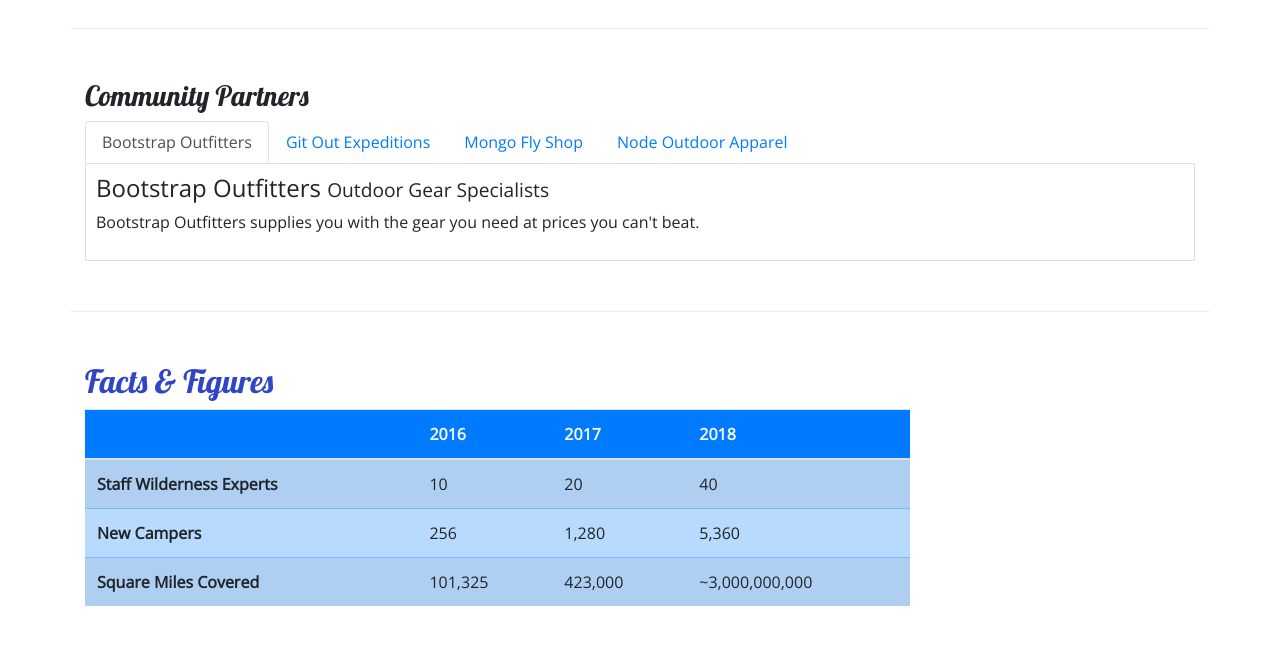
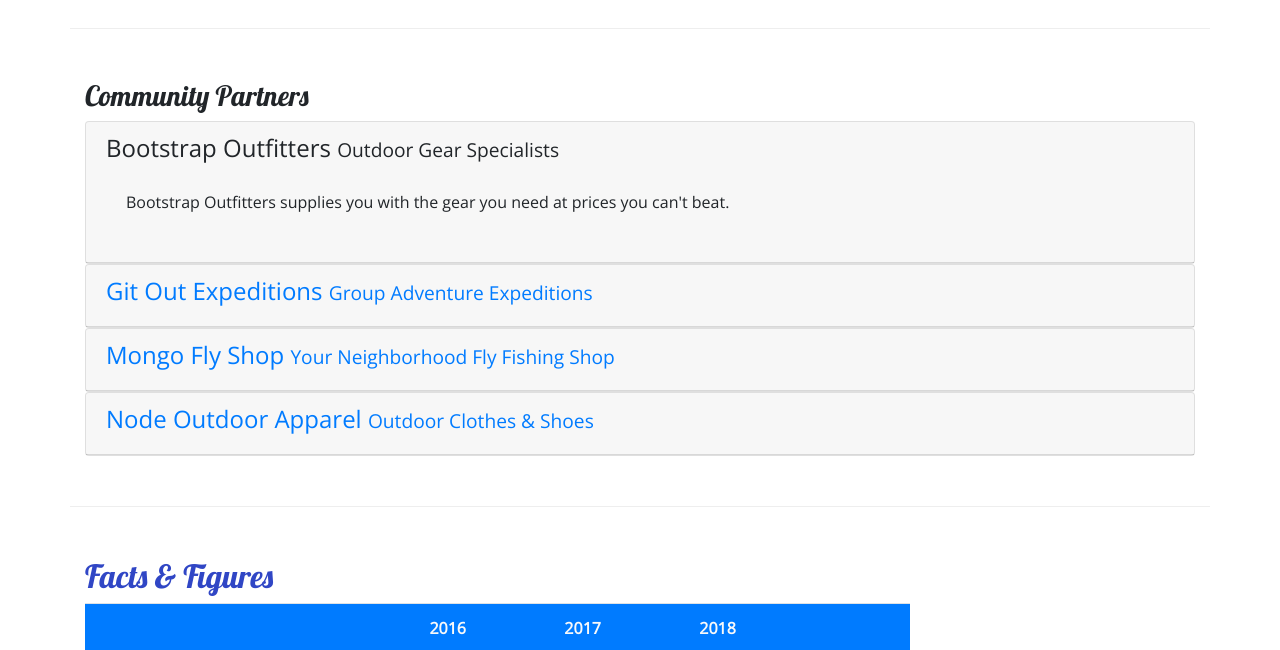
Before and after one commit to davidta555/nucampsite, a website: page aboutus.html in a window 1280 px wide. Shown: the part 800-1450 px from the top of the page. Drawn offline with nearby package versions, Linux system fonts and the light colour scheme.

Commit message:
Accordion

```diff
--- a/aboutus.html
+++ b/aboutus.html
@@ -150,76 +150,96 @@
       <div class="row row-content">
         <div class="col-12">
           <h3>Community Partners</h3>
-          <ul class="nav nav-tabs">
-            <li class="nav-items">
-              <a
-                class="nav-link active"
-                href="#bootstrap"
-                role="tab"
-                data-toggle="tab"
-                >Bootstrap Outfitters</a
+
+          <div id="accordion">
+            <div class="card">
+              <div role="tab" class="card-header">
+                <h4>
+                  <a data-toggle="collapse" data-target="#bootstrap">
+                    Bootstrap Outfitters <small>Outdoor Gear Specialists</small>
+                  </a>
+                </h4>
+                <div
+                  class="collapse show"
+                  id="bootstrap"
+                  data-parent="#accordion"
                 >
-            </li>
-            <li class="nav-items">
-              <a class="nav-link" href="#git" role="tab" data-toggle="tab"
-                >Git Out Expeditions</a
-              >
-            </li>
-            <li class="nav-items">
-              <a class="nav-link" href="#mongo" role="tab" data-toggle="tab"
-                >Mongo Fly Shop</a
-              >
-            </li>
-            <li class="nav-items">
-              <a class="nav-link" href="#node" role="tab" data-toggle="tab"
-                >Node Outdoor Apparel</a
-              >
-            </li>
-          </ul>
-
-          <div class="tab-content">
-            <div
-              role="tabpanel"
-              class="tab-pane fade show active"
-              id="bootstrap"
-            >
-              <h4>
-                Bootstrap Outfitters <small>Outdoor Gear Specialists</small>
-              </h4>
+                  <div class="card-body">
                     <p class="d-none d-sm-block">
-                Bootstrap Outfitters supplies you with the gear you need at
-                prices you can't beat.
+                      Bootstrap Outfitters supplies you with the gear you need
+                      at prices you can't beat.
                     </p>
                   </div>
+                </div>
+              </div>
+            </div>
 
-            <div role="tabpanel" class="tab-pane fade" id="git">
+            <div class="card">
+              <div role="tab" class="card-header">
                 <h4>
-                Git Out Expeditions <small>Group Adventure Expeditions</small>
+                  <a
+                    class="collapsed"
+                    data-toggle="collapse"
+                    data-target="#git"
+                  >
+                    Git Out Expeditions
+                    <small>Group Adventure Expeditions</small>
+                  </a>
                 </h4>
+                <div class="collapse" id="git" data-parent="#accordion">
+                  <div class="card-body">
                     <p class="d-none d-sm-block">
-                Join Git Out Expeditions to explore new horizons with a group of
-                other adventurers!
+                      Join Git Out Expeditions to explore new horizons with a
+                      group of other adventurers!
                     </p>
                   </div>
+                </div>
+              </div>
+            </div>
 
-            <div role="tabpanel" class="tab-pane fade" id="mongo">
+            <div class="card">
+              <div role="tab" class="card-header">
                 <h4>
-                Mongo Fly Shop <small>Your Neighborhood Fly Fishing Shop</small>
+                  <a
+                    class="collapsed"
+                    data-toggle="collapse"
+                    data-target="#mongo"
+                  >
+                    Mongo Fly Shop
+                    <small>Your Neighborhood Fly Fishing Shop</small>
+                  </a>
                 </h4>
+                <div class="collapse" id="mongo" data-parent="#accordion">
+                  <div class="card-body">
                     <p class="d-none d-sm-block">
-                Need a new fishing pole, a tacklebox, or flies of all kinds?
-                Stop by Mongo Fly Shop.
+                      Need a new fishing pole, a tacklebox, or flies of all
+                      kinds? Stop by Mongo Fly Shop.
                     </p>
                   </div>
+                </div>
+              </div>
+            </div>
 
-            <div role="tabpanel" class="tab-pane fade" id="node">
+            <div class="card">
+              <div role="tab" class="card-header">
                 <h4>
+                  <a
+                    class="collapsed"
+                    data-toggle="collapse"
+                    data-target="#node"
+                  >
                     Node Outdoor Apparel <small>Outdoor Clothes & Shoes</small>
+                  </a>
                 </h4>
+                <div class="collapse" id="node" data-parent="#accordion">
+                  <div class="card-body">
                     <p class="d-none d-sm-block">
-                From polar fleeces to swimsuits, hiking boots to waders, a visit
-                to Node will be sure to get you covered.
+                      From polar fleeces to swimsuits, hiking boots to waders, a
+                      visit to Node will be sure to get you covered.
                     </p>
+                  </div>
+                </div>
+              </div>
             </div>
           </div>
         </div>
```
Lines whose indentation alone changed are shown as unchanged.
